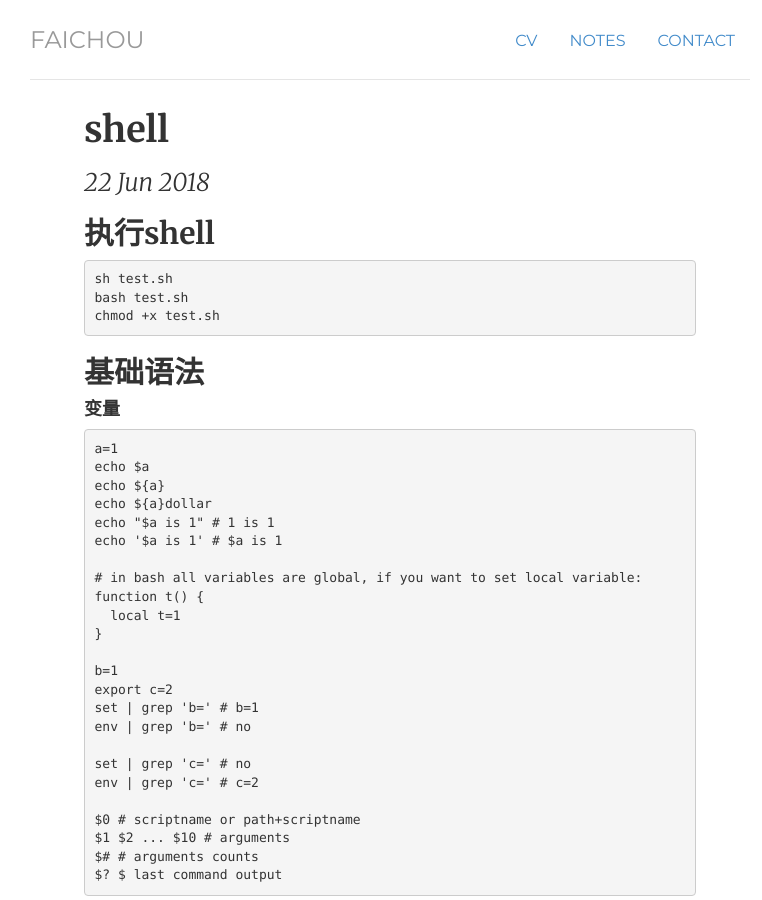
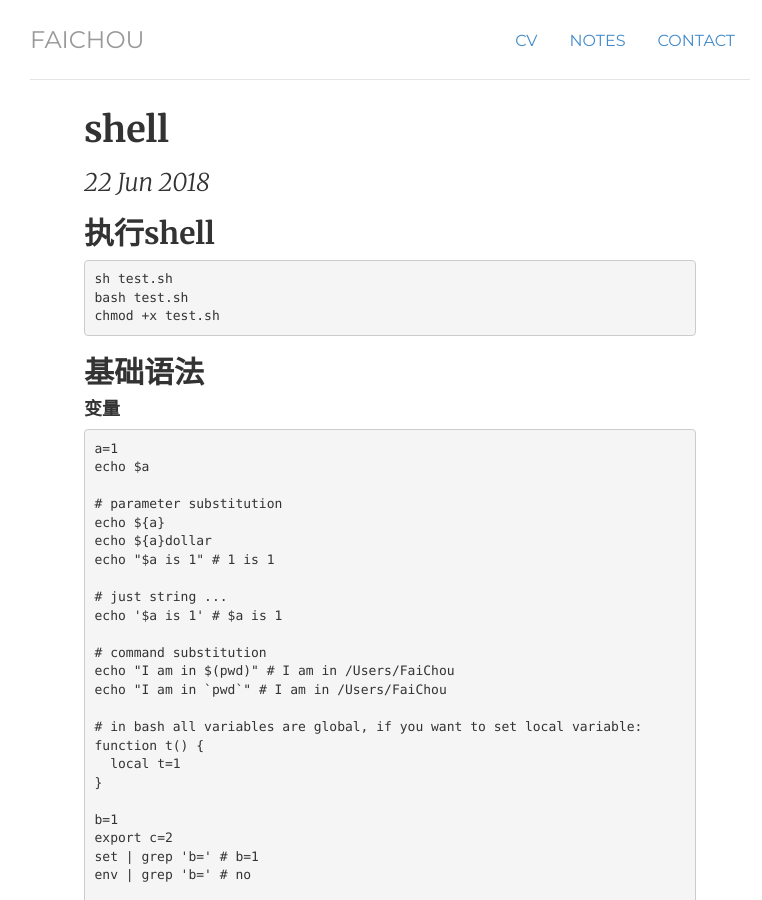
Before and after one commit to FaiChou/faichou.github.io, a Jekyll site: the page built from _posts/2018-06-22-shell.md, in a window 1280 px wide and 900 px high. Shown: the whole window, without its empty margins (250-1012 px from the left). Built offline with Jekyll 4.4.1, drawn with Linux system fonts in a browser that asks for light colours; comment, search, counter and statistics services are not loaded.

Commit message:
update shell

````diff
--- a/_posts/2018-06-22-shell.md
+++ b/_posts/2018-06-22-shell.md
@@ -19,10 +19,18 @@ chmod +x test.sh
 ```bash
 a=1
 echo $a
+
+# parameter substitution
 echo ${a}
 echo ${a}dollar
 echo "$a is 1" # 1 is 1
+
+# just string ...
 echo '$a is 1' # $a is 1
+
+# command substitution
+echo "I am in $(pwd)" # I am in /Users/FaiChou
+echo "I am in `pwd`" # I am in /Users/FaiChou
 
 # in bash all variables are global, if you want to set local variable:
 function t() {
````
